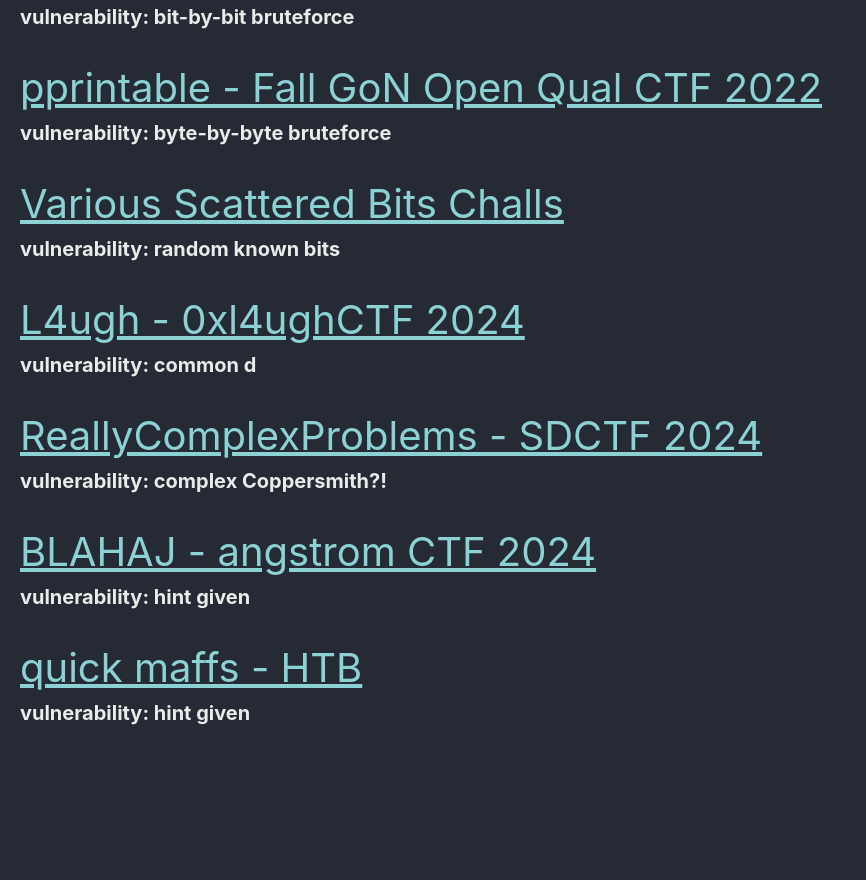
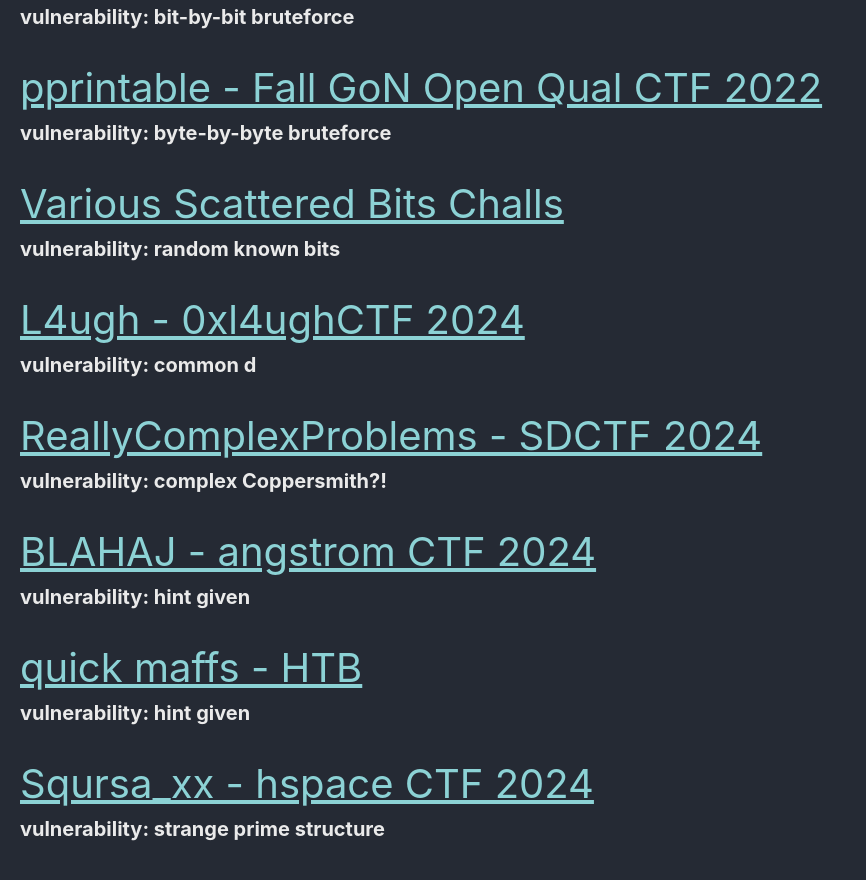
Before and after one commit to Connor-McCartney/Connor-McCartney.github.io, a Jekyll site: the page built from _pages/cryptography/rsa/rsa.md, in a window 1280 px wide and 900 px high, scrolled down 2466 px. Shown: the top 880 px of the window, without its empty margins (0-866 px from the left). Built offline with Jekyll 4.4.1, drawn with Linux system fonts in a browser that asks for light colours; cached includes are drawn as plain includes; before the commit the page ends 3250 px from its top, so only the background shows below that.

Commit message:
Update rsa.md

```diff
--- a/_pages/cryptography/rsa/rsa.md
+++ b/_pages/cryptography/rsa/rsa.md
@@ -108,3 +108,7 @@ __vulnerability: hint given__
 
 <span style="font-size:2em;">   [quick maffs - HTB](/cryptography/rsa/quick-maffs-HTB)       </span> <br>
 __vulnerability: hint given__
+
+
+<span style="font-size:2em;">   [Sqursa_xx - hspace CTF 2024](/cryptography/rsa/Sqursa_xx-hspace-CTF-2024)       </span> <br>
+__vulnerability: strange prime structure__
```
